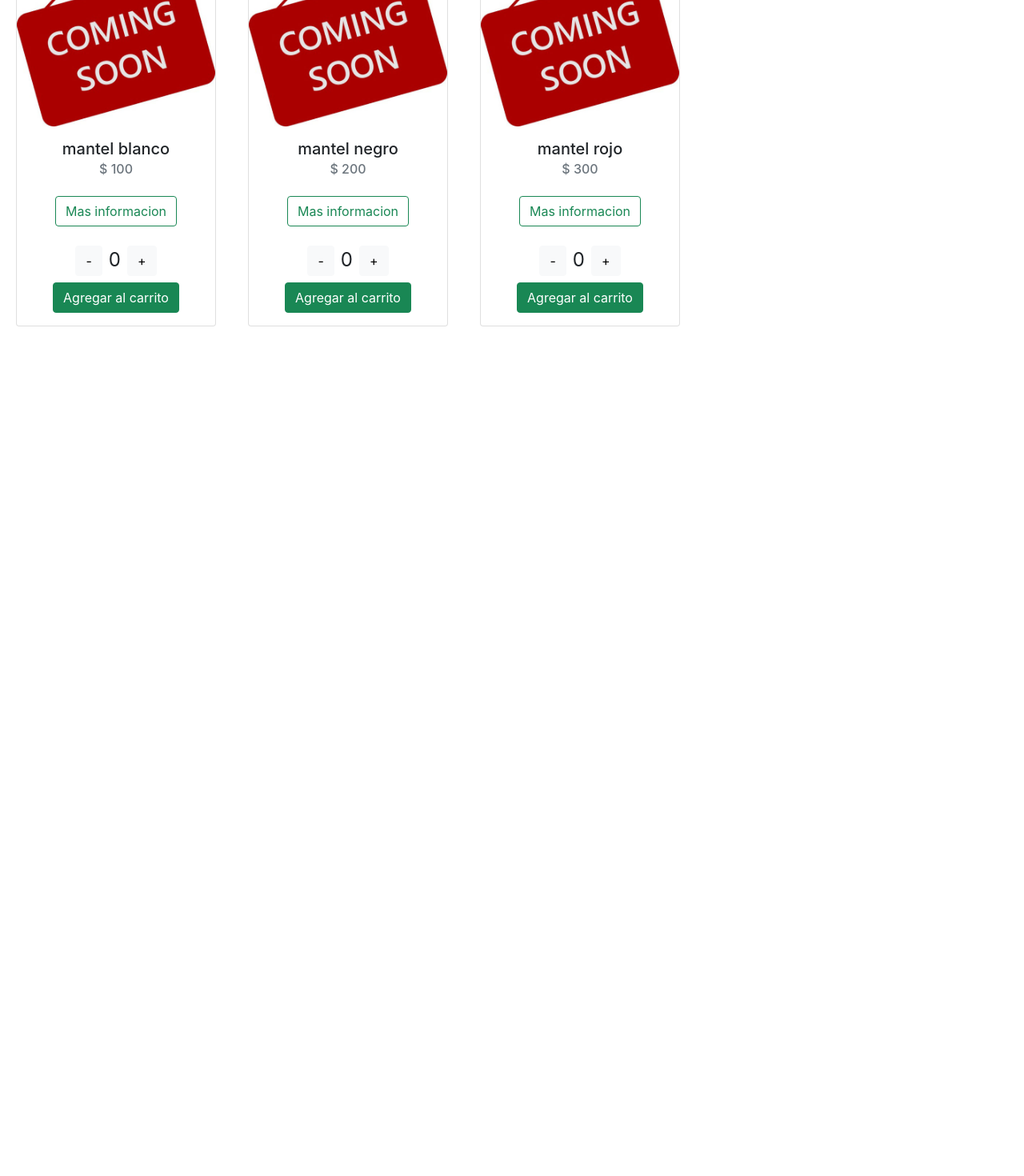
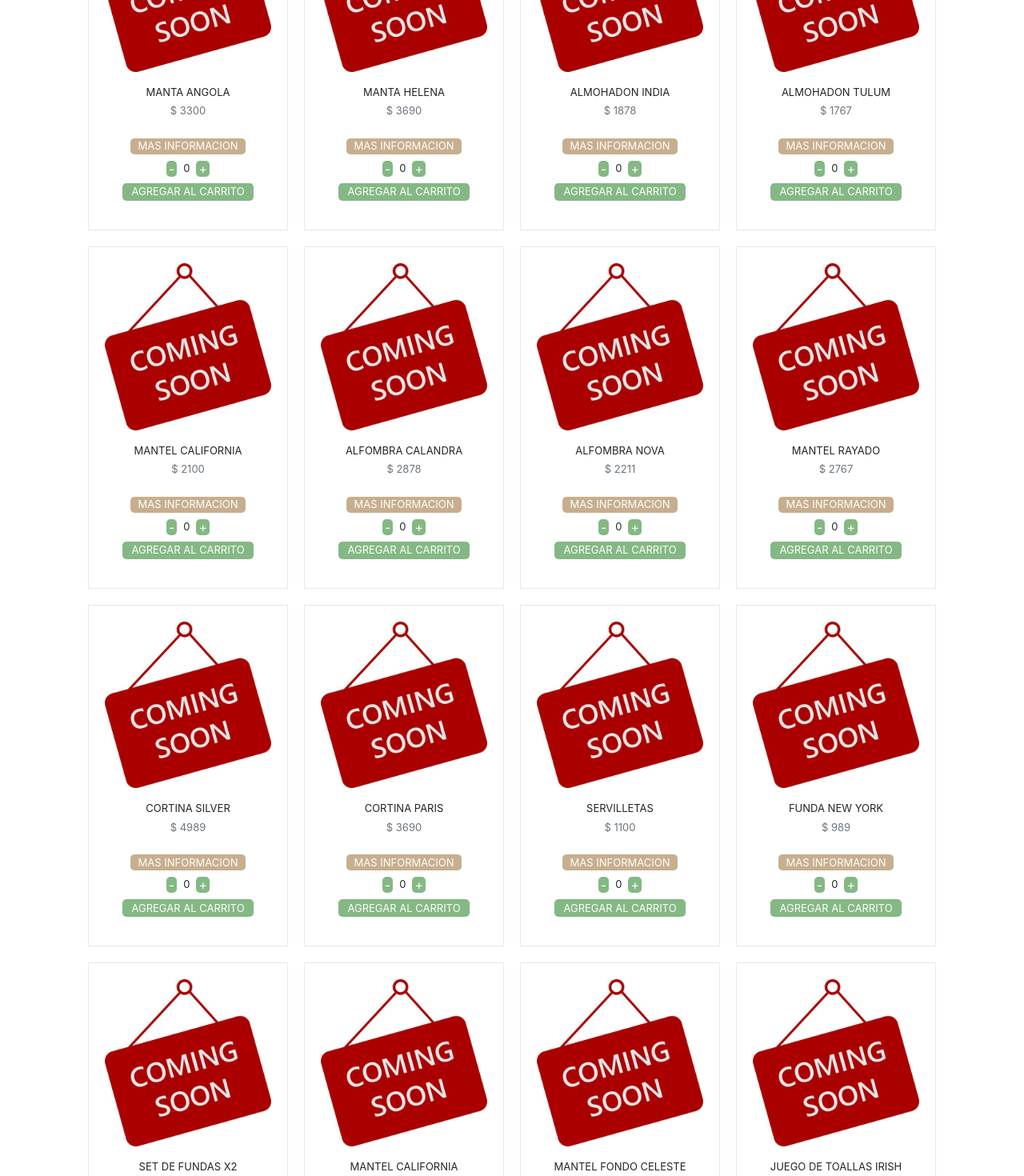
Before and after one commit to valentinaconde/lena, a React (Create React App) app: page / in a window 1280 px wide. Shown: the part 840-2310 px from the top of the page at 80% size. Before the commit the page ends 1268 px from the top, so only its background shows below. Built offline with nearby package versions, Linux system fonts and the light colour scheme.

Commit message:
agregue boton mas info

```diff
--- a/package.json
+++ b/package.json
@@ -10,6 +10,7 @@
     "bootstrap-icons": "^1.8.1",
     "react": "^17.0.2",
     "react-dom": "^17.0.2",
+    "react-router-dom": "^6.2.2",
     "react-scripts": "5.0.0",
     "web-vitals": "^2.1.4"
   },
--- a/src/App.css
+++ b/src/App.css
@@ -1,19 +1,6 @@
 
 
 
-
-/* PRODUCTOS */
-.productosCards{
-  display: flex;
-  flex-wrap: wrap;
-  justify-content: center;
-}
-
-.card{
-  width: 250px;
-  height: auto;
-  margin: 20px;
-}
 
 
 
--- a/src/App.js
+++ b/src/App.js
@@ -3,19 +3,42 @@ import './App.css';
 import { NavBar } from './components/NavBar';
 import { Carrusel } from './components/Carrusel';
 import { ItemListContainer } from './components/ItemListContainer';
+import { BrowserRouter, Navigate, Route, Routes } from 'react-router-dom';
+import { ItemDetailContainer } from './components/ItemDetailContainer';
 
 
 
 function App() {
 
+  //prueba porque no se como mandarle el item necesario
+  let item = {
+    id: 1,
+    title: 'Producto 1',
+    price: '$100',
+    description: 'manteles'
+  }
+
+  return (
+    <BrowserRouter>
+
+      <NavBar />
+      <Carrusel />
 
 
-  return (
-    <>
-      <NavBar />
-      <Carrusel />
-      <ItemListContainer greeting={'Aqui te va un saludo!'}/>
-    </>
+      <Routes>
+
+        <Route path="/" element={ <ItemListContainer/>} />
+        <Route path="/category/:id" element={ <ItemListContainer/>} />
+        <Route path="/item/:id" element={ <ItemDetailContainer item={item}/>} />
+
+        <Route path="*" element={ <Navigate to="/"/>} />
+
+      </Routes>
+
+
+    </BrowserRouter>
+
+
   )
 }
 
--- a/src/components/Item.js
+++ b/src/components/Item.js
@@ -1,7 +1,8 @@
 import React from 'react'
 import { ItemCount } from './ItemCount'
 import image from '../multimedia/image.png'
-import { ItemDetailContainer } from './ItemDetailContainer'
+import { Link } from 'react-router-dom'
+import '../styles/Items.css'
 
 
 
@@ -12,18 +13,15 @@ export const Item = ({ item }) => {
         console.log('Producto agregado')
     }
 
-    const Detail = () => {
-        <ItemDetailContainer/>
-    }
 
     return (
-        <div key={item.id} className="card">
+        <div key={item.id} className="productCard">
             <img src={image} className="card-img-top" alt="..." />
             <div className="card-body d-flex flex-column align-items-center">
-                <h5 className="card-title">{item.title}</h5>
-                <h6 className="card-subtitle mb-2 text-muted ">$ {item.price}</h6>
+                <p className="card-title">{item.title}</p>
+                <p className="card-subtitle mb-2 text-muted ">$ {item.price}</p>
                 <p className="card-text">{item.description}</p>
-                <button className="btn btn-outline-success" onClick={Detail}>Mas informacion</button>
+                <Link to={`/item/:id`} className="informationButton">Mas informacion</Link>
                 <ItemCount stock={item.stock} initial={0} onAdd={onAdd} />
             </div>
         </div>
--- a/src/components/ItemCount.js
+++ b/src/components/ItemCount.js
@@ -1,4 +1,5 @@
 import React, { useState } from 'react'
+import '../styles/Items.css'
 
 export const ItemCount = ({stock,initial,onAdd}) => {
 
@@ -19,13 +20,13 @@ export const ItemCount = ({stock,initial,onAdd}) => {
 
 
   return (
-    <div className='d-flex flex-column mt-4 fs-4 justify-content-center'>
+    <div className='d-flex flex-column mt-2 fs-4 justify-content-center'>
       <div className='d-flex justify-content-center  mb-2'>
-      <button type="button" className="btn btn-light" onClick={bajarCantidad}>-</button>
+      <button type="button" className="btn countButton" onClick={bajarCantidad}>-</button>
       <div className='contador ms-2 me-2'>{Counter}</div>
-      <button type="button" className="btn btn-light " onClick={subirCantidad}>+</button>
+      <button type="button" className="btn countButton " onClick={subirCantidad}>+</button>
       </div>
-      <button type="button" className="btn btn-success" onClick={onAdd}>Agregar al carrito</button>
+      <button type="button" className="btn addButton" onClick={onAdd}>Agregar al carrito</button>
     </div>
   )
 }
--- a/src/components/ItemDetail.js
+++ b/src/components/ItemDetail.js
@@ -2,8 +2,6 @@ import React from 'react'
 import image from '../multimedia/image.png'
 
 export const ItemDetail = ({ item }) => {
-
-
 
     return (
         <div className='d-flex'>
--- a/src/components/ItemList.js
+++ b/src/components/ItemList.js
@@ -1,5 +1,7 @@
 import React, { useEffect, useState } from 'react'
 import { Item } from './Item'
+import '../styles/Items.css'
+
 
 export const ItemList = ({items}) => {
 
@@ -32,8 +34,8 @@ export const ItemList = ({items}) => {
 
 
     return (
-        <div className='d-flex'>
-            {itemsState.map(it => <Item item={it}/>)}
+        <div className='productCards'>
+            {itemsState.map(it => <Item item={it} key={it.id}/>)}
         </div>
     )
 
--- a/src/components/productos.json
+++ b/src/components/productos.json
@@ -1,23 +1,182 @@
 [
         {
             "id" : 1,
-            "title" : "mantel blanco",
-            "price": 100,
+            "title" : "manta angola",
+            "price": 3300,
             "imageURL": "imageURL",
-            "stock": 10
+            "stock": 10,
+            "categoria": "habitacion",
+            "descripcion": "Manta 100% algodon con 3 rayas de cada costado. Medidas aprox : 2x 1,40 aprox"
         },
         {
             "id" : 2,
-            "title" : "mantel negro",
-            "price": 200,
+            "title" : "manta helena",
+            "price": 3690,
             "imageURL": "imageURL",
-            "stock": 20
+            "stock": 20,
+            "categoria": "habitacion",
+            "descripcion": "Manta texturada, 100% algodón. Se puede lavar en lavarropas sin problema. Medida: 1,60 x 2 (Las medidas son aproximadas)"
         },
         {
             "id" : 3,
-            "title" : "mantel rojo",
-            "price": 300,
+            "title" : "almohadon india",
+            "price": 1878,
             "imageURL": "imageURL",
-            "stock": 30
+            "stock": 30,
+            "categoria": "habitacion",
+            "descripcion": "Almohadon confeccionado en Tusor. Medidas: 50x70. Incluye relleno."
+        },
+        {
+            "id" : 4,
+            "title" : "almohadon tulum",
+            "price": 1767,
+            "imageURL": "imageURL",
+            "stock": 20,
+            "categoria": "habitacion",
+            "descripcion": "Almohadon fabricado en Tusor 60x60 cm. Incluye relleno."
+        },
+        {
+            "id" : 5,
+            "title" : "mantel california",
+            "price": 2100,
+            "imageURL": "imageURL",
+            "stock": 30,
+            "categoria": "living",
+            "descripcion": "Mantel confeccionado en tusor 100% algodon. Medidas: 200x150cm. Color off white"
+        },
+        {
+            "id" : 6,
+            "title" : "alfombra calandra",
+            "price": 2878,
+            "imageURL": "imageURL",
+            "stock": 30,
+            "categoria": "living",
+            "descripcion": "Alfombra Calandra fabricada en telar 100% algodon. Medidas: 150x130 cm o 150x200 cm. Variantes: rayas negras, rayas grises o rayas beige."
+        },
+        {
+            "id" : 7,
+            "title" : "alfombra nova",
+            "price": 2211,
+            "imageURL": "imageURL",
+            "stock": 30,
+            "categoria": "living",
+            "descripcion": "Alfombra tejida en telar en hilo de algodon. Las medidas (110x60 cm) o (150x60 cm) son aproximadas, pueden variar de acuerdo a la tension del tejido al igual que los tonos y grosor del hilado entre alfombras. Apta lavarropas y secarropas (meter dentro de una funda por su pelusa)!"
+        },
+        {
+            "id" : 8,
+            "title" : "mantel rayado",
+            "price": 2767,
+            "imageURL": "imageURL",
+            "stock": 30,
+            "categoria": "living",
+            "descripcion": "Mantel confeccionado en tusor 100% algodon. Medidas: 240x150cm"
+        },
+        {
+            "id" : 9,
+            "title" : "cortina silver",
+            "price": 4989,
+            "imageURL": "imageURL",
+            "stock": 30,
+            "categoria": "living",
+            "descripcion": "Cortina confeccionada en Gasa TEXTURADA  100% algodon. El precio corresponde a un juego de dos paños, cada paño mide 2,20 de ancho x 2.50 de largo aprox "
+        },
+        {
+            "id" : 10,
+            "title" : "cortina paris",
+            "price": 3690,
+            "imageURL": "imageURL",
+            "stock": 30,
+            "categoria": "baño",
+            "descripcion": "Cortina de baño 100% algodon. (No incluye cortina plastica). Medida unica 210 DE ALTO x230 cm DE ANCHO"
+        },
+        {
+            "id" : 11,
+            "title" : "servilletas",
+            "price": 1100,
+            "imageURL": "imageURL",
+            "stock": 30,
+            "categoria": "living",
+            "descripcion": "Servilletas  de tussor 100% algodón, sus medidas son 40x40. Viene en pack x4 unidades."
+        },
+        {
+            "id" : 12,
+            "title" : "funda new york",
+            "price": 989,
+            "imageURL": "imageURL",
+            "stock": 30,
+            "categoria": "habitacion",
+            "descripcion": "Funda de almohadón 50x50 cm confeccionado en tussor, es desmontable. No incluye relleno."
+        },
+        {
+            "id" : 13,
+            "title" : "set de fundas x2",
+            "price": 1334,
+            "imageURL": "imageURL",
+            "stock": 30,
+            "categoria": "habitacion",
+            "descripcion": "Set de 2 fundas de almohadones desmontables tamaño 50x80aprox. No incluye relleno. Producto discontinuo sin falla. El color habano puede variar en su tono de color."
+        },
+        {
+            "id" : 14,
+            "title" : "mantel california",
+            "price": 1890,
+            "imageURL": "imageURL",
+            "stock": 30,
+            "categoria": "living",
+            "descripcion": "Mantel confeccionado en tusor 100% algodon. Medidas: 200x150cm. Color off white"
+        },
+        {
+            "id" : 15,
+            "title" : "mantel fondo celeste",
+            "price": 1100,
+            "imageURL": "imageURL",
+            "stock": 30,
+            "categoria": "living",
+            "descripcion": "Mantel confeccionado en tusor 100% algodon. Medidas: 150x200 cm Aproximadamente"
+        },
+        {
+            "id" : 16,
+            "title" : "juego de toallas irish",
+            "price": 1888,
+            "imageURL": "imageURL",
+            "stock": 30,
+            "categoria": "baño",
+            "descripcion": "Juego de toalla y toallón ambas 100% Algodon. Hermosa guarda de diseño viscosa al tono. Colores firmes (no se opacan en los lavados. Medidas comodas: toalla 40x70cm y toallon 70x135cm. Gramaje 400grs"
+        },
+        {
+            "id" : 17,
+            "title" : "set toalla de rostro filadelfia",
+            "price": 2212,
+            "imageURL": "imageURL",
+            "stock": 30,
+            "categoria": "baño",
+            "descripcion": "El set incluye 4 Toallas de rostro. Color: Blanco. Medidas: 41x70cm. Gramaje: 400g. "
+        },
+        {
+            "id" : 18,
+            "title" : "toallon gigante chicago",
+            "price": 2434,
+            "imageURL": "imageURL",
+            "stock": 30,
+            "categoria": "living",
+            "descripcion": "Toallón medidas 150x80 Cm. Calidad extra premium 100%algodon GRAMAJE: 600g"
+        },
+        {
+            "id" : 19,
+            "title" : "cubre sommier",
+            "price": 3212,
+            "imageURL": "imageURL",
+            "stock": 30,
+            "categoria": "habitacion",
+            "descripcion": "Cubre Sommier confeccionado en tussor 100% algodon.Altura de falda: 32cm. Color disponible Off White."
+        },
+        {
+            "id" : 20,
+            "title" : "pie de cama magnolia",
+            "price": 2890,
+            "imageURL": "imageURL",
+            "stock": 30,
+            "categoria": "living",
+            "descripcion": "Pie de cama confeccionada en gasa pañalera. MEDIDAS APROXIMADAS: 1,20 X 2,30. SE RECOMIENDA LAVAR A MANO CON JABON NEUTRO Y AGUA FRIA."
         }
 ]
--- /dev/null
+++ b/src/styles/Items.css
@@ -0,0 +1,63 @@
+/* PRODUCTOS */
+.productCards {
+  display: flex;
+  flex-wrap: wrap;
+  justify-content: center;
+}
+
+.productCard {
+  width: 250px;
+  height: auto;
+  margin: 10px;
+  padding: 20px;
+  border: 1px solid rgb(233, 233, 233);
+  text-transform: uppercase;
+  font-size: small;
+}
+
+
+/* BOTON INFORMACION */
+
+.informationButton {
+  color: white;
+  background-color: rgb(199, 174, 142);
+  text-decoration: none;
+  border-radius: 5px;
+  height: 20px;
+  padding: 10px;
+  display: flex;
+  align-items: center;
+  font-size: small;
+}
+
+.informationButton:hover {
+  background-color: rgb(223, 197, 164);
+  color: white;
+  border-radius: 5px;
+}
+
+.addButton {
+  color: white;
+  background-color: rgb(132, 184, 132);
+  border-radius: 5px;
+  height: 20px;
+  padding: 10px;
+  display: flex;
+  align-items: center;
+  font-size: small;
+  text-transform: uppercase;
+}
+
+.countButton {
+  color: white;
+  background-color: rgb(132, 184, 132);
+  border-radius: 5px;
+  height: 20px;
+  padding: 2px;
+  display: flex;
+  align-items: center;
+}
+
+.contador {
+  font-size: small;
+}
```
Also changed, not shown: src/components/ItemDetailContainer.js (+6 -7 lines), 1 other file (tests, documents, lock files or other folders).
